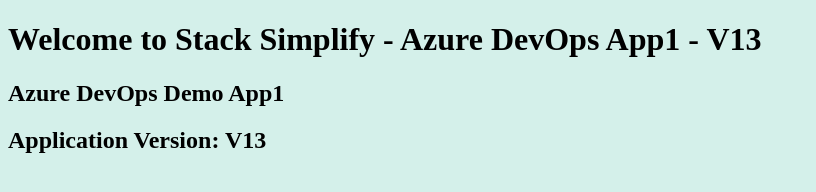
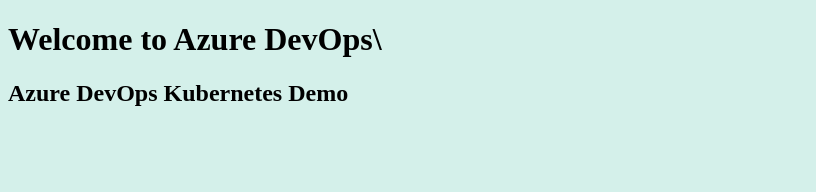
Before and after one commit to Aman21-dev/Aws-Kubernetes, a plain HTML site: page index.html in a window 1280 px wide. Shown: the whole page, without its empty margins (0-816 px from the left). Drawn offline with Linux system fonts and the light colour scheme.

Commit message:
Update index.html

```diff
--- a/index.html
+++ b/index.html
@@ -1,8 +1,7 @@
 <!DOCTYPE html>
 <html>
    <body style="background-color:rgb(212, 240, 234);">
-      <h1>Welcome to Stack Simplify - Azure DevOps App1 - V13</h1>
-      <h2>Azure DevOps Demo App1</h2>
-      <h2>Application Version: V13</h2>
+      <h1>Welcome to Azure DevOps\</h1>
+      <h2>Azure DevOps Kubernetes Demo</h2>
    </body>
 </html>
```
